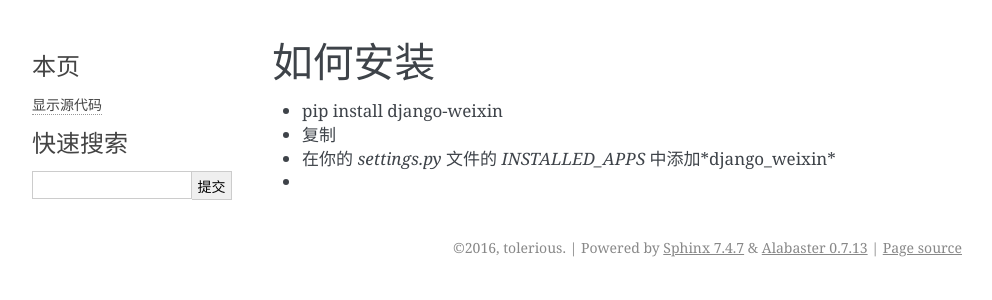
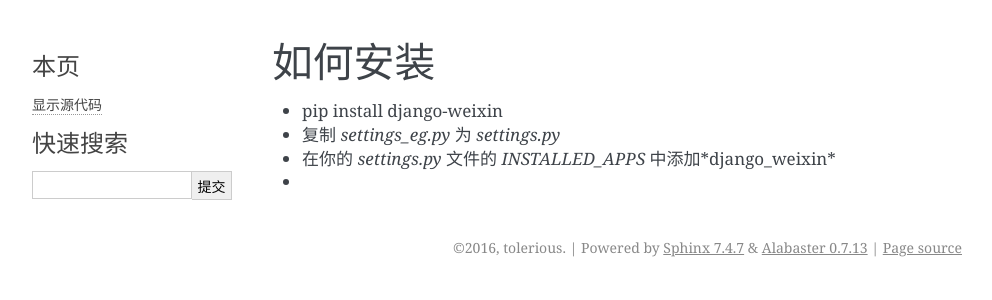
Before and after one commit to tolerious/django-wechat, a Sphinx documentation site: the page built from docs/source/install.rst, in a window 1280 px wide. Shown: the top 300 px of the page, without its empty margins (148-1140 px from the left). Built offline with Sphinx 7.4.7, drawn with Linux system fonts in a browser that asks for light colours; formulas are drawn with MathJax 3.

Commit message:
我们都是好孩子.  ;

```diff
--- a/docs/source/install.rst
+++ b/docs/source/install.rst
@@ -10,7 +10,7 @@
 
 - pip install django-weixin
 
-- 复制
+- 复制 *settings_eg.py* 为 *settings.py*
 
 - 在你的 *settings.py* 文件的 *INSTALLED_APPS* 中添加*django_weixin*
 
```
